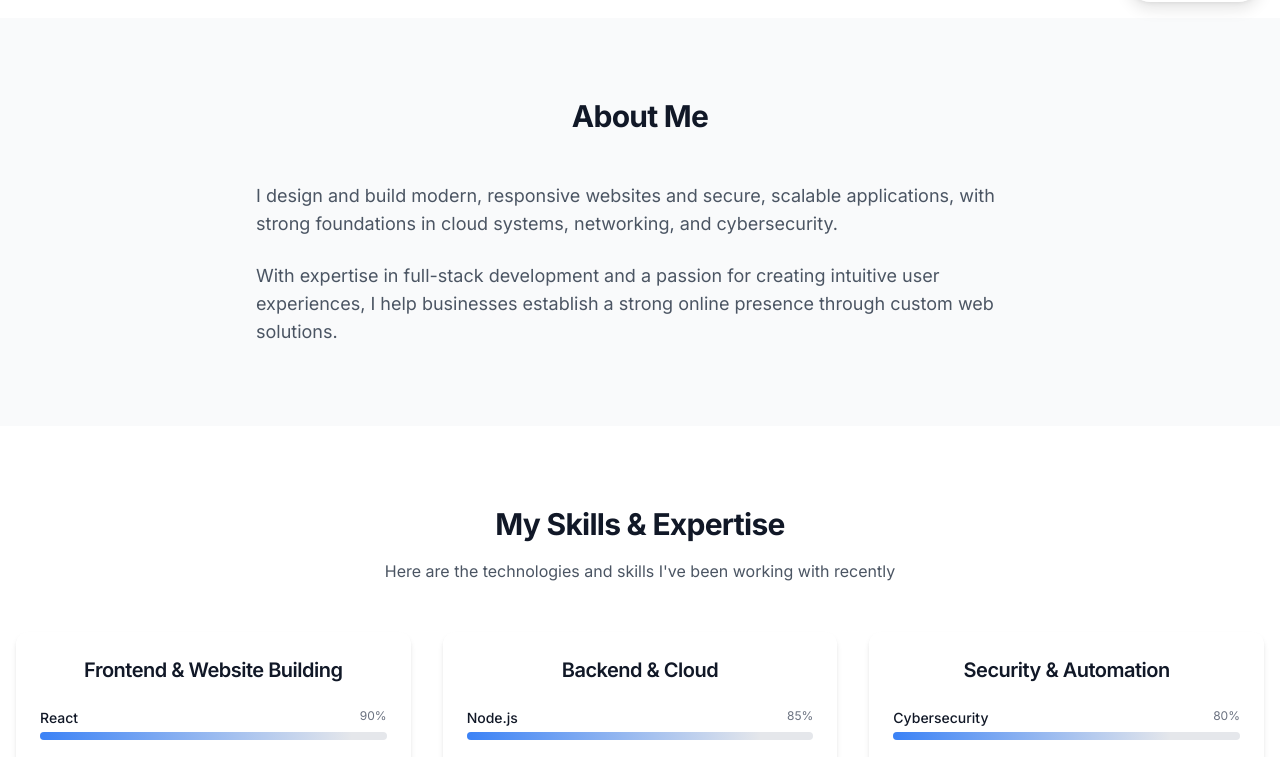
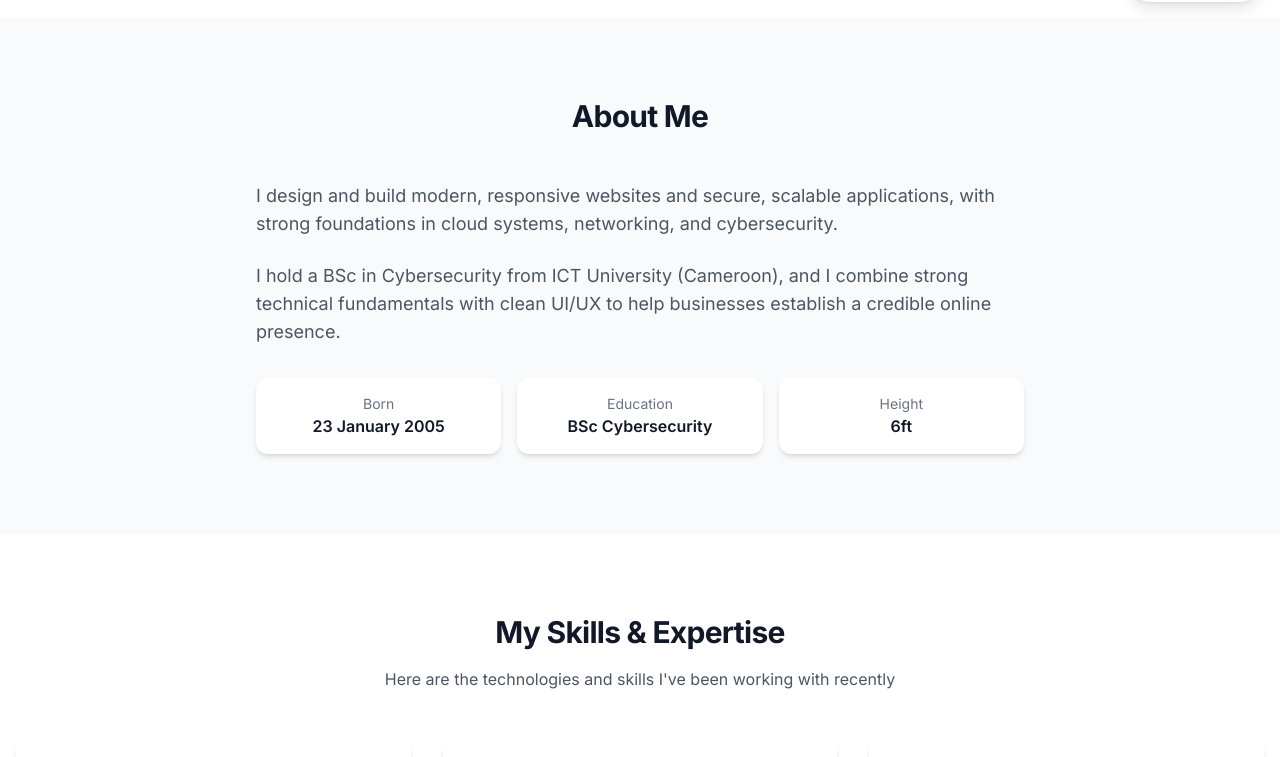
Before and after one commit to Torpdoug11/Portfolio, a React (Vite) app: page / in a window 1280 px wide. Shown: the part 782-1539 px from the top of the page. Built offline with nearby package versions, Linux system fonts and the light colour scheme.

Commit message:
Add hero avatar fallback and update About details

```diff
--- a/src/App.tsx
+++ b/src/App.tsx
@@ -29,15 +29,20 @@ const App = () => {
           <div className="container mx-auto px-4 py-20 md:py-32 relative z-10">
             <div className="max-w-4xl mx-auto text-center">
               <motion.div
-                className="mx-auto mb-6 h-28 w-28 md:h-32 md:w-32 rounded-full overflow-hidden ring-2 ring-primary/30 shadow-lg"
+                className="mx-auto mb-6 h-28 w-28 md:h-32 md:w-32 rounded-full overflow-hidden ring-2 ring-primary/30 shadow-lg relative"
                 initial={{ opacity: 0, y: 12, scale: 0.98 }}
                 animate={{ opacity: 1, y: 0, scale: 1 }}
                 transition={{ duration: 0.5 }}
               >
+                <div className="absolute inset-0 flex items-center justify-center bg-gradient-to-br from-primary/25 to-secondary/25">
+                  <span className="text-xl md:text-2xl font-bold text-gray-900/80 dark:text-gray-100/90">
+                    AM
+                  </span>
+                </div>
                 <img
                   src="/profile.jpg"
                   alt="Andrew Mokosa Elangwe Jr"
-                  className="h-full w-full object-cover"
+                  className="absolute inset-0 h-full w-full object-cover"
                   loading="eager"
                   onError={(e) => {
                     e.currentTarget.style.display = 'none';
@@ -101,8 +106,23 @@ const App = () => {
                 I design and build modern, responsive websites and secure, scalable applications, with strong foundations in cloud systems, networking, and cybersecurity.
               </p>
               <p className="text-lg">
-                With expertise in full-stack development and a passion for creating intuitive user experiences, I help businesses establish a strong online presence through custom web solutions.
+                I hold a BSc in Cybersecurity from ICT University (Cameroon), and I combine strong technical fundamentals with clean UI/UX to help businesses establish a credible online presence.
               </p>
+
+              <div className="mt-8 grid grid-cols-1 sm:grid-cols-3 gap-4">
+                <div className="card p-4 text-center">
+                  <div className="text-sm text-gray-500 dark:text-gray-400">Born</div>
+                  <div className="font-semibold">23 January 2005</div>
+                </div>
+                <div className="card p-4 text-center">
+                  <div className="text-sm text-gray-500 dark:text-gray-400">Education</div>
+                  <div className="font-semibold">BSc Cybersecurity</div>
+                </div>
+                <div className="card p-4 text-center">
+                  <div className="text-sm text-gray-500 dark:text-gray-400">Height</div>
+                  <div className="font-semibold">6ft</div>
+                </div>
+              </div>
             </div>
           </div>
         </section>
```
